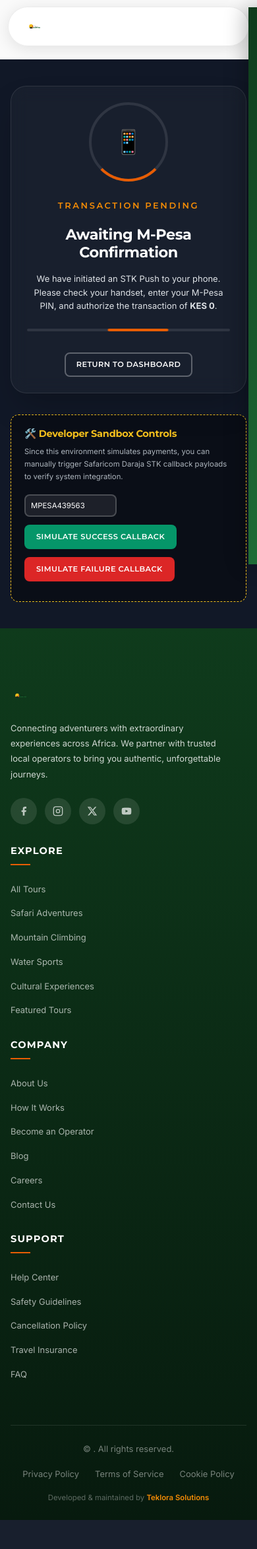
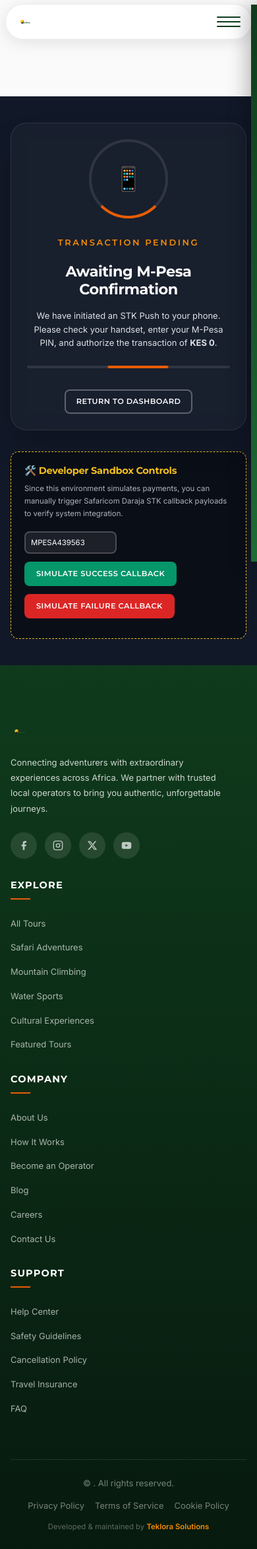
Before and after one commit to luileonzawadi/Divine-adventures-, a Python web app: template app/templates/booking/poll.html in a window 390 px wide. Shown: the whole page at 66% size. Before the commit the page ends 2303 px from the top, so only its background shows below. Run offline with Jinja, Linux system fonts and the light colour scheme; the template is opened without the code that fills it, so the values that code supplies are empty.

Commit message:
Fix mobile responsiveness: pill navbar, grids, hero, footer, gallery

```diff
--- a/app/static/css/style.css
+++ b/app/static/css/style.css
@@ -537,13 +537,14 @@ h6 { font-size: var(--text-lg); }
   color: var(--color-white);
 }
 
-
+/* Hamburger */
+.navbar__hamburger {
   display: none;
   flex-direction: column;
   justify-content: center;
   gap: 5px;
-  width: 32px;
-  height: 32px;
+  width: 36px;
+  height: 36px;
   cursor: pointer;
   position: relative;
   z-index: calc(var(--z-navbar) + 10);
@@ -1418,13 +1419,13 @@ h6 { font-size: var(--text-lg); }
 
 @media (max-width: 768px) {
   :root {
-    --navbar-height: 90px;
-    --navbar-top-offset: 10px;
+    --navbar-height: 76px;
+    --navbar-top-offset: 8px;
   }
 
   .navbar {
     width: calc(100% - 1.5rem);
-    height: 60px;
+    height: 58px;
     border-radius: var(--radius-full);
   }
 
@@ -1451,21 +1452,18 @@ h6 { font-size: var(--text-lg); }
   }
 
   .navbar__logo-img {
-    height: 44px;
-    max-width: 100%;
+    height: 46px;
+    width: auto;
     object-fit: contain;
   }
 
-  .navbar__logo-text {
-    font-size: var(--text-xl);
-  }
-
-  .navbar__logo-text span {
-    font-size: var(--text-lg);
+  /* page content offset so it starts below pill */
+  main#main-content {
+    padding-top: calc(var(--navbar-height) + var(--navbar-top-offset));
   }
 
   .footer__logo-img {
-    height: 55px;
+    height: 50px;
   }
 
   /* Layout */
@@ -1483,17 +1481,32 @@ h6 { font-size: var(--text-lg); }
 
   .footer__bottom {
     flex-direction: column;
+    gap: var(--space-3);
+    text-align: center;
+  }
+
+  .footer__bottom-links {
+    flex-wrap: wrap;
+    justify-content: center;
     gap: var(--space-4);
-    text-align: center;
-  }
-
-  /* Hero */
+  }
+
+  /* Hero — full screen, no overlap */
   .hero {
-    min-height: 600px;
+    min-height: 100svh;
+    min-height: 100vh;
+  }
+
+  .hero__content {
+    padding: 0 var(--space-5);
+    margin-top: calc(var(--navbar-height) + var(--navbar-top-offset));
   }
 
   .hero__actions {
     flex-direction: column;
+    align-items: center;
+    width: 100%;
+    padding: 0 var(--space-4);
   }
 
   .hero__actions .btn {
@@ -1503,46 +1516,162 @@ h6 { font-size: var(--text-lg); }
 
   /* Section */
   .section {
-    padding: var(--space-12) 0;
+    padding: var(--space-10) 0;
   }
 
   .section--lg {
-    padding: var(--space-20) 0;
+    padding: var(--space-16) 0;
+  }
+
+  .section-header {
+    margin-bottom: var(--space-8);
   }
 
   /* Flash */
   .flash-container {
-    left: var(--space-4);
-    right: var(--space-4);
+    left: var(--space-3);
+    right: var(--space-3);
     max-width: none;
+    top: calc(var(--navbar-height) + var(--navbar-top-offset) + var(--space-3));
+  }
+
+  /* Stats bar inline on mobile */
+  .stats-grid {
+    grid-template-columns: repeat(2, 1fr) !important;
+    gap: var(--space-4) !important;
+  }
+
+  /* Plans single col */
+  .plans-grid {
+    grid-template-columns: 1fr;
+  }
+
+  /* Calendar 1 col */
+  .calendar-grid {
+    grid-template-columns: 1fr;
+  }
+
+  /* Shop 2 col */
+  .shop-grid {
+    grid-template-columns: repeat(2, 1fr);
+  }
+
+  /* Community gallery 2 col */
+  .community-gallery {
+    grid-template-columns: repeat(2, 1fr);
+  }
+
+  .community-gallery__item {
+    height: 160px;
+  }
+
+  /* Membership stack */
+  .membership-layout {
+    grid-template-columns: 1fr;
+    gap: var(--space-8);
+  }
+
+  .membership-images {
+    grid-template-rows: 220px 140px;
+  }
+
+  .membership-title {
+    font-size: var(--text-3xl);
+  }
+
+  .membership-intro {
+    max-width: 100%;
+  }
+
+  /* Contact stack */
+  .contact-grid {
+    grid-template-columns: 1fr;
+    gap: var(--space-8);
+  }
+
+  /* Quote banner */
+  .quote-banner {
+    padding: var(--space-10) var(--space-4);
+  }
+
+  .quote-banner__text {
+    font-size: var(--text-xl);
+  }
+
+  /* Plan cards comfortable padding */
+  .plan-card {
+    padding: var(--space-6);
   }
 }
 
 @media (max-width: 480px) {
+  :root {
+    --navbar-height: 70px;
+    --navbar-top-offset: 6px;
+  }
+
   .container {
     padding: 0 var(--space-4);
   }
 
+  .navbar {
+    width: calc(100% - 1rem);
+    height: 54px;
+  }
+
   .navbar__logo-img {
-    height: 44px;
-    max-width: 100%;
+    height: 38px;
+    width: auto;
     object-fit: contain;
   }
 
-  .navbar__logo-text {
-    font-size: var(--text-lg);
-  }
-
-  .navbar__logo-text span {
-    font-size: var(--text-base);
+  .navbar__inner {
+    padding: 0 var(--space-4);
   }
 
   .footer__logo-img {
-    height: 44px;
+    height: 40px;
   }
 
   .card__image {
-    height: 200px;
+    height: 180px;
+  }
+
+  .shop-grid {
+    grid-template-columns: 1fr;
+  }
+
+  .community-gallery {
+    grid-template-columns: 1fr 1fr;
+  }
+
+  .community-gallery__item {
+    height: 130px;
+  }
+
+  .hero__title {
+    font-size: clamp(1.9rem, 9vw, 2.8rem);
+  }
+
+  .hero__subtitle {
+    font-size: var(--text-sm);
+  }
+
+  .section-header h2 {
+    font-size: var(--text-3xl);
+  }
+
+  .difficulty-filter-btn {
+    padding: var(--space-2) var(--space-3);
+    font-size: var(--text-xs);
+  }
+
+  .membership-benefit {
+    padding: var(--space-3) var(--space-4);
+  }
+
+  .membership-images {
+    grid-template-rows: 180px 110px;
   }
 }
 
```
Also changed, not shown: other parts of app/static/css/style.css (+51 -102 lines).
